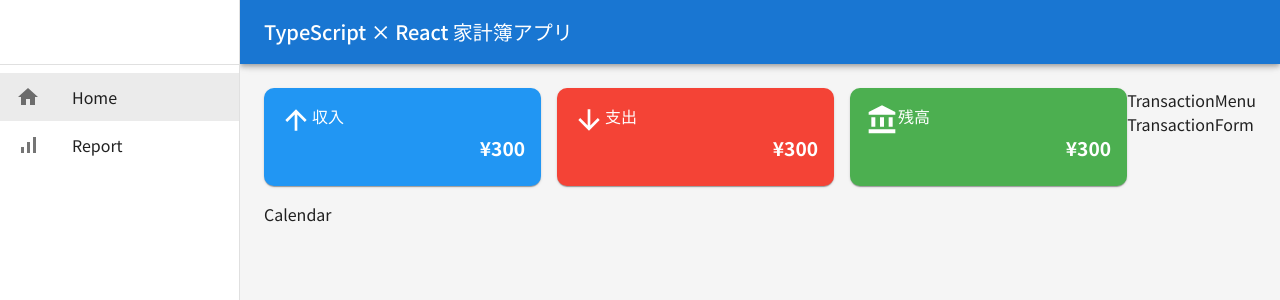
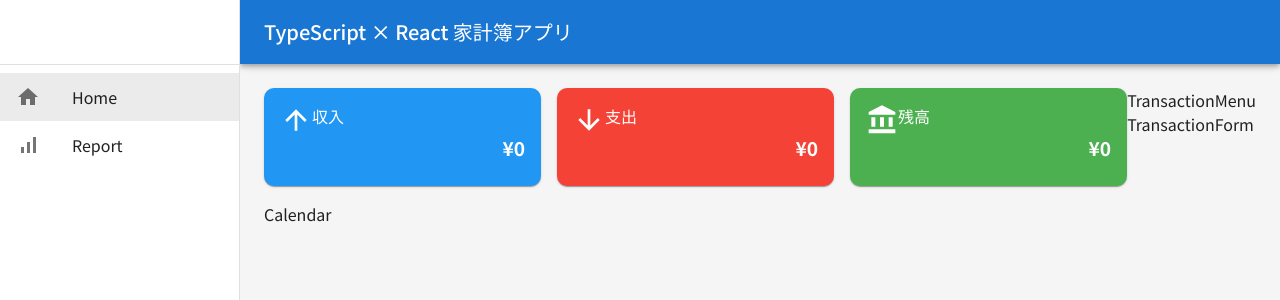
Before and after one commit to Nanae-j/react_householdbudget_app, a React (Create React App) app: page / in a window 1280 px wide. Shown: the top 300 px of the page. Built offline with nearby package versions, Linux system fonts and the light colour scheme; no server answers; the database is empty.

Commit message:
[update]月の収支を取得表示

```diff
--- a/src/components/MonthlySummary.tsx
+++ b/src/components/MonthlySummary.tsx
@@ -5,12 +5,15 @@
 import AccountBalanceIcon from '@mui/icons-material/AccountBalance';
 import React from 'react';
 import { Transaction } from '../types';
+import { financeCalculations } from '../utils/financeCalculations';
 
 interface MonthlySummaryProps {
   monthlyTransactions: Transaction[];
 }
 
 const MonthlySummary = ({ monthlyTransactions }: MonthlySummaryProps) => {
+  const { income, expense, balance } = financeCalculations(monthlyTransactions);
+
   return (
     <Grid container spacing={{ xs: 1, sm: 2 }} mb={2}>
       {/* 収入 */}
@@ -37,7 +40,7 @@
                 fontSize: { xs: '.8rem', sm: '1rem', md: '1.2rem' },
               }}
             >
-              ¥300
+              ¥{income}
             </Typography>
           </CardContent>
         </Card>
@@ -66,7 +69,7 @@
                 fontSize: { xs: '.8rem', sm: '1rem', md: '1.2rem' },
               }}
             >
-              ¥300
+              ¥{expense}
             </Typography>
           </CardContent>
         </Card>
@@ -95,7 +98,7 @@
                 fontSize: { xs: '.8rem', sm: '1rem', md: '1.2rem' },
               }}
             >
-              ¥300
+              ¥{balance}
             </Typography>
           </CardContent>
         </Card>
--- a/src/types/index.ts
+++ b/src/types/index.ts
@@ -18,3 +18,9 @@
   type: TransactionType;
   category: IncomeCategory | ExpenseCategory;
 }
+
+export interface Balance {
+  income: number;
+  expense: number;
+  balance: number;
+}
--- /dev/null
+++ b/src/utils/financeCalculations.ts
@@ -0,0 +1,18 @@
+import { Balance, Transaction } from '../types';
+
+export function financeCalculations(transactions: Transaction[]): Balance {
+  return transactions.reduce(
+    (acc, transaction) => {
+      if (transaction.type === 'income') {
+        acc.income += transaction.amount;
+      } else {
+        acc.expense += transaction.amount;
+      }
+
+      acc.balance = acc.income - acc.expense;
+
+      return acc;
+    },
+    { income: 0, expense: 0, balance: 0 },
+  );
+}
```
